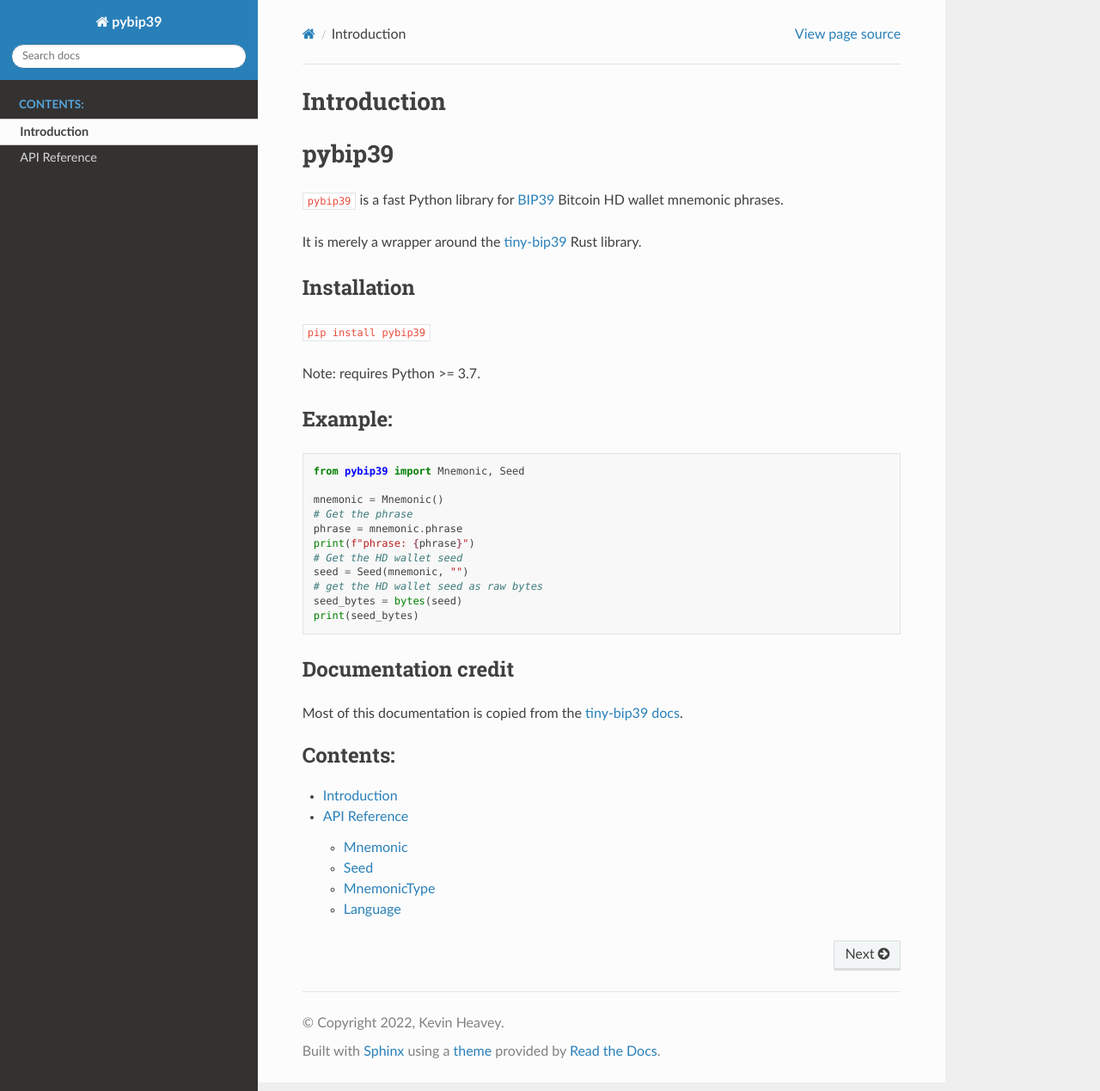
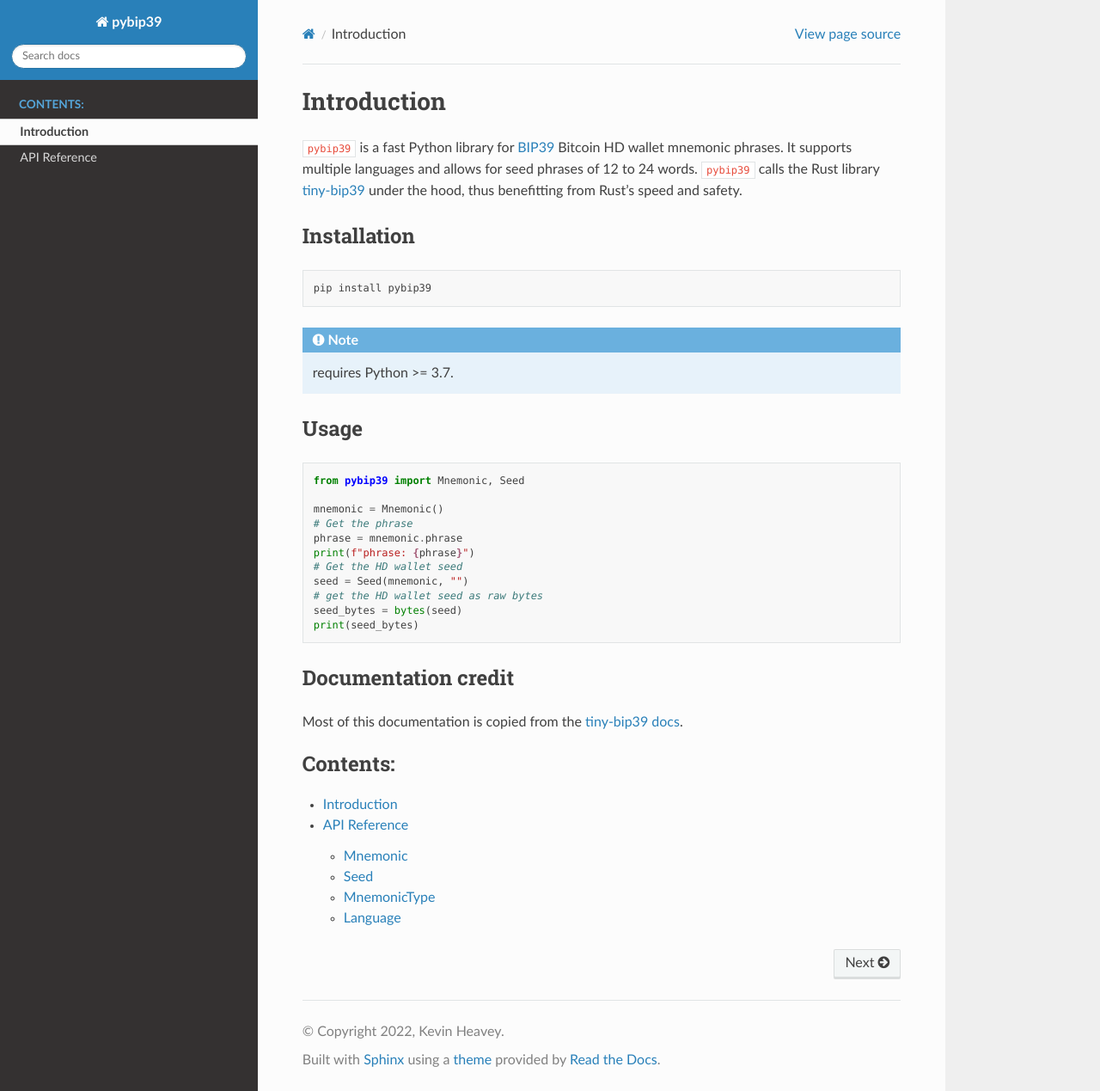
Before and after one commit to kevinheavey/pybip39, a Sphinx documentation site: the page built from docs/index.rst, in a window 1280 px wide and 1269 px high. Shown: the whole window at 86% size. Built offline with Sphinx 7.4.7 and the Read the Docs theme 2.0.0, drawn with Linux system fonts in a browser that asks for light colours.

Commit message:
docs cleanup

````diff
--- a/README.md
+++ b/README.md
@@ -2,11 +2,12 @@
 
 `pybip39` is a fast Python library for
 [BIP39](https://github.com/bitcoin/bips/blob/master/bip-0039.mediawiki)
-Bitcoin HD wallet mnemonic phrases.
+Bitcoin HD wallet mnemonic phrases. It supports multiple languages
+and allows for seed phrases of 12 to 24 words. `pybip39` calls the Rust library
+[tiny-bip39](https://github.com/maciejhirsz/tiny-bip39)
+under the hood, thus benefitting from Rust's speed and safety.
 
-It is merely a wrapper around the
-[tiny-bip39](https://github.com/maciejhirsz/tiny-bip39)
-Rust library.
+[Online Docs](https://kevinheavey.github.io/pybip39/api_reference.html).
 
 ## Installation
 
@@ -14,7 +15,7 @@
 
 Note: requires Python >= 3.7.
 
-## Example:
+## Usage:
 
 ```python
 from pybip39 import Mnemonic, Seed
@@ -35,3 +36,25 @@
 
 Most of this documentation is copied from
 the [tiny-bip39 docs](https://docs.rs/tiny-bip39/latest/bip39/index.html).
+
+## Development
+
+### Setup
+
+1. Install [poetry](https://python-poetry.org/)
+2. Install dev dependencies:
+
+```
+poetry install
+```
+
+3. Activate the poetry shell:
+
+```sh
+poetry shell
+```
+
+### Testing
+
+1. Run `maturin develop` to compile the Rust code.
+2. Run `make fmt`, `make lint`, and `make test`.
--- a/docs/conf.py
+++ b/docs/conf.py
@@ -30,7 +30,7 @@
 # Add any Sphinx extension module names here, as strings. They can be
 # extensions coming with Sphinx (named 'sphinx.ext.*') or your custom
 # ones.
-extensions = ["sphinx.ext.autodoc", "sphinx.ext.napoleon", "sphinx.ext.doctest", "m2r2"]
+extensions = ["sphinx.ext.autodoc", "sphinx.ext.napoleon", "sphinx.ext.doctest"]
 
 # Add any paths that contain templates here, relative to this directory.
 templates_path = ["_templates"]
--- a/docs/index.rst
+++ b/docs/index.rst
@@ -7,7 +7,46 @@
 Introduction
 ============
 
-.. mdinclude:: ../README.md
+``pybip39`` is a fast Python library for
+`BIP39 <https://github.com/bitcoin/bips/blob/master/bip-0039.mediawiki>`_
+Bitcoin HD wallet mnemonic phrases. It supports multiple languages
+and allows for seed phrases of 12 to 24 words. ``pybip39`` calls the Rust library
+`tiny-bip39 <https://github.com/maciejhirsz/tiny-bip39>`_
+under the hood, thus benefitting from Rust's speed and safety.
+
+Installation
+^^^^^^^^^^^^
+
+::
+
+    pip install pybip39
+
+.. note:: requires Python >= 3.7.
+
+Usage
+^^^^^
+
+::
+
+   from pybip39 import Mnemonic, Seed
+
+   mnemonic = Mnemonic()
+   # Get the phrase
+   phrase = mnemonic.phrase
+   print(f"phrase: {phrase}")
+   # Get the HD wallet seed
+   seed = Seed(mnemonic, "")
+   # get the HD wallet seed as raw bytes
+   seed_bytes = bytes(seed)
+   print(seed_bytes)
+
+
+Documentation credit
+^^^^^^^^^^^^^^^^^^^^
+
+Most of this documentation is copied from
+the `tiny-bip39 docs <https://docs.rs/tiny-bip39/latest/bip39/index.html>`_.
+
 
 .. toctree::
    :maxdepth: 3
--- a/noxfile.py
+++ b/noxfile.py
@@ -4,6 +4,6 @@
 
 @nox.session
 def python(session):
-    session.install("pytest", "maturin", "sphinx", "m2r2")
+    session.install("pytest", "maturin", "sphinx")
     session.install(".", "--no-build-isolation")
     session.run("make", "test", external=True)
--- a/pyproject.toml
+++ b/pyproject.toml
@@ -16,7 +16,6 @@
 Sphinx = "^4.3.2"
 sphinx-rtd-theme = "^1.0.0"
 bump2version = "^1.0.1"
-m2r2 = "^0.3.2"
 
 [build-system]
 requires = ["maturin>=0.12,<0.13"]
````
Also changed, not shown: 1 other file.
